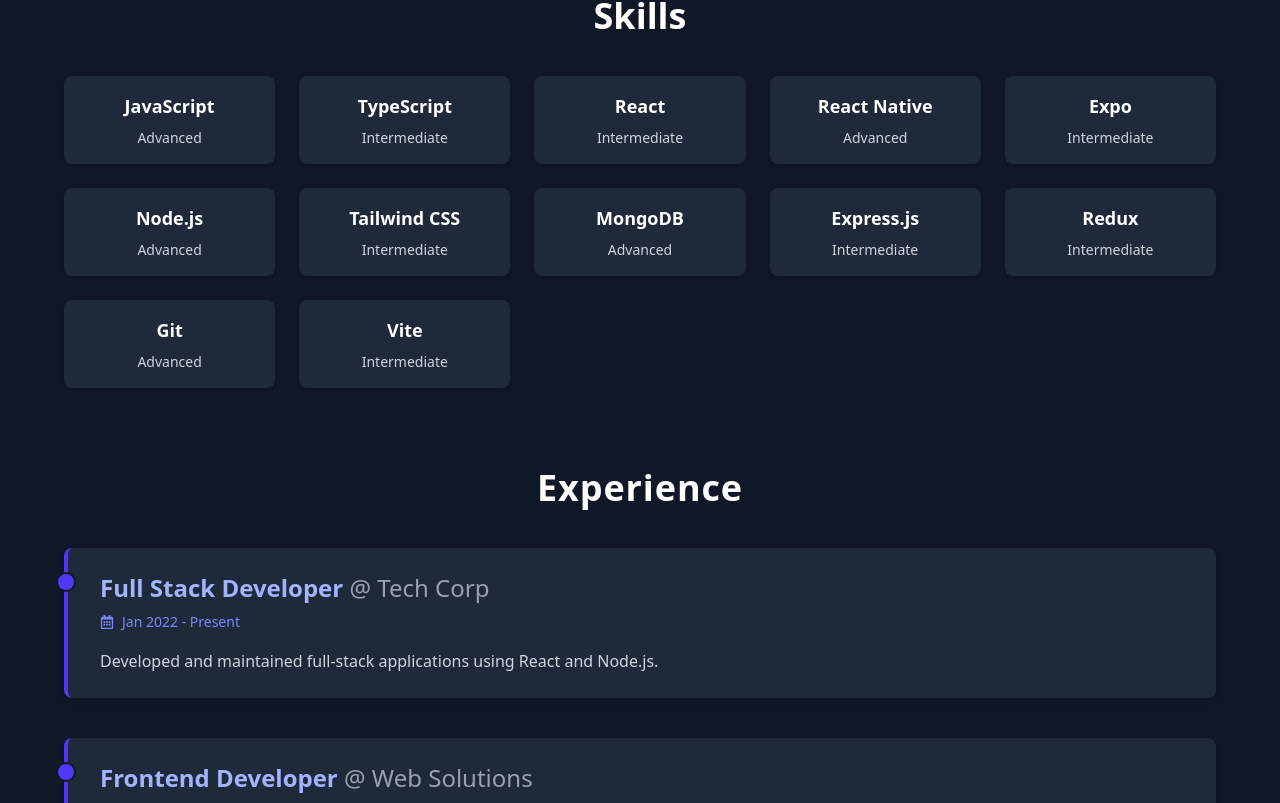
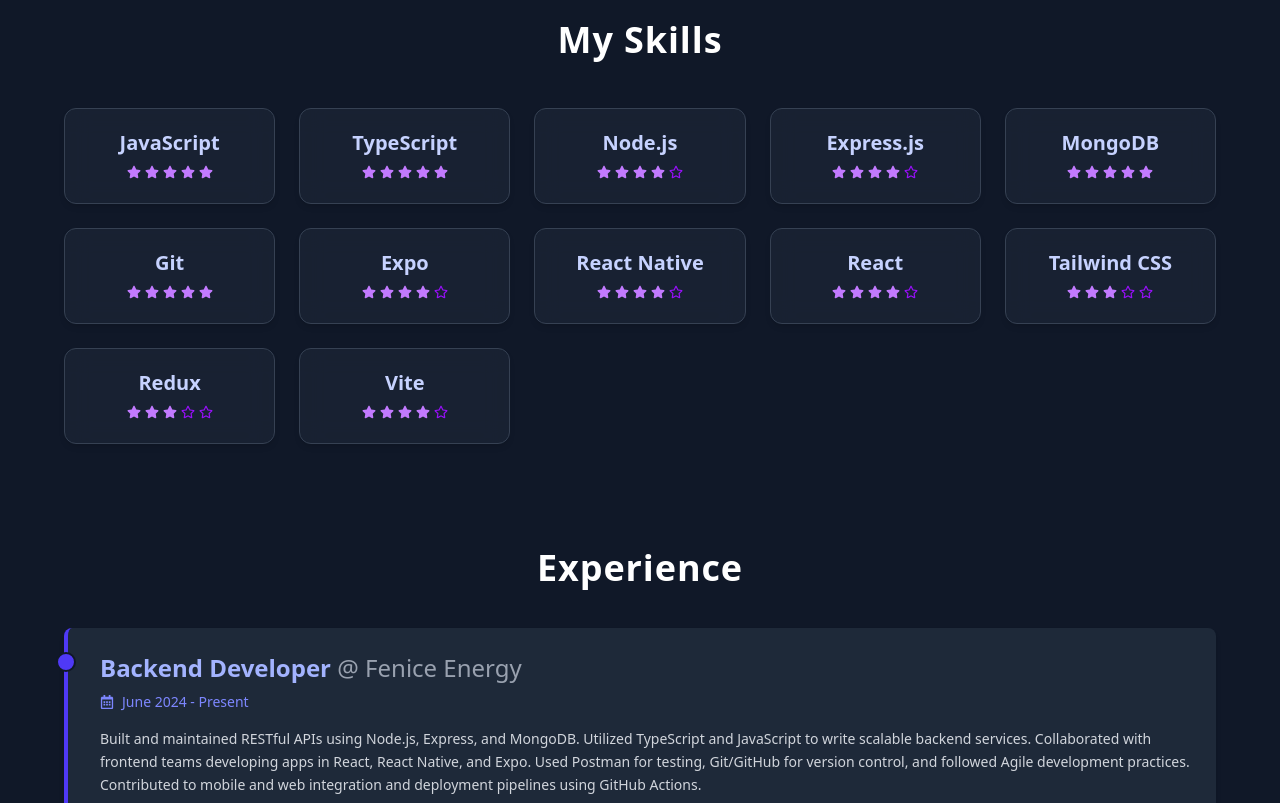
Before and after one commit to das-rn-apps/Deepak-Das, a React (Vite) app: page / in a window 1280 px wide. Shown: the part 1756-2559 px from the top of the page. Built offline with nearby package versions, Linux system fonts and the light colour scheme.

Commit message:
added experience

```diff
--- a/src/components/sections/Contact.tsx
+++ b/src/components/sections/Contact.tsx
@@ -22,7 +22,7 @@ const Contact = () => {
     };
 
     return (
-        <section id="contact" className="py-20 px-4 bg-gray-800">
+        <section id="contact" className="py-20 px-4 bg-gray-900">
             <div className="max-w-4xl mx-auto text-center">
                 <h2 className="text-3xl md:text-4xl font-bold text-white mb-10">
                     Contact Me
--- a/src/components/sections/Experience.tsx
+++ b/src/components/sections/Experience.tsx
@@ -14,7 +14,7 @@ const Experience = () => {
                     items={experience}
                     initialCount={2}
                     orientation="vertical"
-                    renderItem={({ id, role, company, from, to, description }) => (
+                    renderItem={({ id, role, company, companyUrl, from, to, description }) => (
                         <div
                             key={id}
                             className="relative border-l-4 border-indigo-600 pl-8 mb-5 last:mb-0 bg-gray-800 rounded-lg shadow-md hover:shadow-lg transition-shadow duration-300 cursor-pointer p-6"
@@ -24,9 +24,14 @@ const Experience = () => {
 
                             <h3 className="text-2xl font-semibold text-indigo-300 mb-2">
                                 {role}{" "}
-                                <span className="text-gray-400 font-normal">
+                                <a
+                                    href={companyUrl}
+                                    target="_blank"
+                                    rel="noopener noreferrer"
+                                    className="text-gray-400 font-normal hover:underline hover:text-indigo-400 transition"
+                                >
                                     @ {company}
-                                </span>
+                                </a>
                             </h3>
 
                             <p className="flex items-center gap-2 text-indigo-400 font-medium mb-4 text-sm">
@@ -34,7 +39,7 @@ const Experience = () => {
                                 <span>{from} - {to}</span>
                             </p>
 
-                            <p className="text-gray-300 leading-relaxed max-w-xl">
+                            <p className="text-gray-300 leading-relaxed max-w-6xl text-sm">
                                 {description}
                             </p>
                         </div>
--- a/src/components/sections/Hero.tsx
+++ b/src/components/sections/Hero.tsx
@@ -2,8 +2,15 @@ const Hero = () => {
     return (
         <section
             id="hero"
-            className="min-h-screen flex flex-col justify-center items-center text-center bg-gradient-to-br from-gray-900 to-gray-800"
+            className="min-h-screen flex flex-col justify-center items-center text-center bg-gradient-to-br from-gray-900 to-gray-800 px-4"
         >
+            {/* Profile Image */}
+            <img
+                src="/src/assets/image.png"
+                alt="Deepak Das"
+                className="w-32 h-32 md:w-40 md:h-40 rounded-full mb-6 border-1 border-blue-500 shadow-lg object-cover"
+            />
+
             <h1 className="text-4xl md:text-6xl font-extrabold text-white mb-4">
                 Hi, I'm <span className="text-blue-500">Deepak Das</span>
             </h1>
--- a/src/components/sections/Skills.tsx
+++ b/src/components/sections/Skills.tsx
@@ -1,24 +1,55 @@
 import { skills } from '../../data/skills';
+import { FaStar, FaRegStar } from 'react-icons/fa';
+
+const getStarCount = (level: string): number => {
+    switch (level.toLowerCase()) {
+        case 'beginner': return 1;
+        case 'intermediate': return 3;
+        case 'advanced': return 4;
+        case 'expert': return 5;
+        default: return 2;
+    }
+};
 
 const Skills = () => {
     return (
-        <section id="skills" className="py-10 px-4 bg-gray-900">
+        <section id="skills" className="py-16 px-4 bg-gray-900">
             <div className="max-w-6xl mx-auto text-center">
-                <h2 className="text-3xl md:text-4xl font-bold text-white mb-10">
-                    Skills
+                <h2 className="text-3xl md:text-4xl font-bold text-white mb-12 tracking-wide">
+                    My Skills
                 </h2>
-                <div className="grid grid-cols-2 sm:grid-cols-3 md:grid-cols-5 gap-6 max-w-6xl mx-auto">
-                    {skills.map(({ name, level }, idx) => (
+
+                <div className="grid grid-cols-2 sm:grid-cols-3 md:grid-cols-5 gap-6">
+                    {skills.map(({ name, level }, idx) => {
+                        const filledStars = getStarCount(level);
+                        const totalStars = 5;
+
+                        return (
                             <div
                                 key={idx}
-                            className="bg-gray-800 rounded-lg shadow p-4 flex flex-col items-center"
+                                className="relative bg-gray-800/60 backdrop-blur-md rounded-xl p-5 flex flex-col items-center shadow-md transition-transform transform hover:-translate-y-2 hover:shadow-lg border border-gray-700 group"
                             >
-                            <p className="text-lg font-semibold text-white mb-2">
+                                {/* Glowing border effect */}
+                                <div className="absolute inset-0 rounded-xl bg-gradient-to-tr from-indigo-500 via-purple-500 to-pink-500 opacity-0 group-hover:opacity-10 transition-opacity duration-300 z-0"></div>
+
+                                <div className="relative z-10 text-center">
+                                    <p className="text-xl font-semibold text-indigo-200 mb-2">
                                         {name}
                                     </p>
-                            <p className="text-sm text-gray-300">{level}</p>
+                                    <div className="flex justify-center mb-1">
+                                        {[...Array(totalStars)].map((_, i) =>
+                                            i < filledStars ? (
+                                                <FaStar key={i} className="text-purple-400 mx-0.5 text-sm" />
+                                            ) : (
+                                                <FaRegStar key={i} className="text-purple-600 mx-0.5 text-sm" />
+                                            )
+                                        )}
                                     </div>
-                    ))}
+                                    {/* <p className="text-xs text-gray-400 italic">{level}</p> */}
+                                </div>
+                            </div>
+                        );
+                    })}
                 </div>
             </div>
         </section>
--- a/src/data/experiences.ts
+++ b/src/data/experiences.ts
@@ -4,6 +4,7 @@ export interface Experience {
   id: number;
   role: string;
   company: string;
+  companyUrl: string;
   from: string;
   to: string | "Present";
   description: string;
@@ -12,47 +13,42 @@ export interface Experience {
 export const experience: Experience[] = [
   {
     id: 1,
-    role: "Full Stack Developer",
-    company: "Tech Corp",
-    from: "Jan 2022",
+    role: "Backend Developer",
+    company: "Fenice Energy",
+    companyUrl: "https://feniceenergy.com/",
+    from: "June 2024",
     to: "Present",
     description:
-      "Developed and maintained full-stack applications using React and Node.js.",
+      "Built and maintained RESTful APIs using Node.js, Express, and MongoDB. Utilized TypeScript and JavaScript to write scalable backend services. Collaborated with frontend teams developing apps in React, React Native, and Expo. Used Postman for testing, Git/GitHub for version control, and followed Agile development practices. Contributed to mobile and web integration and deployment pipelines using GitHub Actions.",
   },
   {
     id: 2,
-    role: "Frontend Developer",
-    company: "Web Solutions",
-    from: "Jun 2020",
-    to: "Dec 2021",
+    role: "Database Manager",
+    company: "Fenice Energy",
+    companyUrl: "https://feniceenergy.com/",
+    from: "December 2023",
+    to: "June 2024",
     description:
-      "Worked on responsive UI and improved UX with React and Tailwind CSS.",
+      "Designed, optimized, and managed MongoDB databases for high-performance applications. Integrated backend services with React, React Native, and Vite-based projects. Supported the migration of legacy codebases to TypeScript. Worked closely with developers to resolve data issues and enhance the performance of MERN stack applications using Git and GitHub for collaborative development.",
   },
   {
     id: 3,
-    role: "Junior Developer",
-    company: "Innovate Labs",
-    from: "Jan 2019",
-    to: "May 2020",
+    role: "Support DevOps",
+    company: "Fenice Energy",
+    companyUrl: "https://feniceenergy.com/",
+    from: "August 2023",
+    to: "December 2023",
     description:
-      "Assisted in building frontend components and fixed bugs in legacy projects.",
+      "Supported CI/CD implementation and automated deployments for React and React Native apps using GitHub Actions. Assisted in Docker container setup and Git branching strategies. Gained experience in managing build pipelines for web projects using Vite, and collaborated in Agile sprints to improve the delivery workflow.",
   },
   {
     id: 4,
-    role: "Intern Developer",
-    company: "Startup Hub",
-    from: "Jun 2018",
-    to: "Dec 2018",
+    role: "Tester",
+    company: "Fenice Energy",
+    companyUrl: "https://feniceenergy.com/",
+    from: "June 2023",
+    to: "August 2023",
     description:
-      "Collaborated on small projects, learning software development lifecycle and best practices.",
-  },
-  {
-    id: 5,
-    role: "Freelance Web Developer",
-    company: "Self-Employed",
-    from: "Jan 2017",
-    to: "May 2018",
-    description:
-      "Created websites for small businesses using HTML, CSS, and JavaScript.",
+      "Tested cross-platform applications built with React, React Native, and Expo. Used Postman for API testing for UI validation. Documented bugs, coordinated closely with developers, and contributed to quality assurance across web (Vite + Tailwind CSS) and mobile environments.",
   },
 ];
--- a/src/data/skills.ts
+++ b/src/data/skills.ts
@@ -2,20 +2,20 @@
 
 export interface Skill {
   name: string;
-  level: "Beginner" | "Intermediate" | "Advanced";
+  level: "Beginner" | "Intermediate" | "Advanced" | "Expert";
 }
 
 export const skills: Skill[] = [
-  { name: "JavaScript", level: "Advanced" },
-  { name: "TypeScript", level: "Intermediate" },
-  { name: "React", level: "Intermediate" },
+  { name: "JavaScript", level: "Expert" },
+  { name: "TypeScript", level: "Expert" },
+  { name: "Node.js", level: "Advanced" },
+  { name: "Express.js", level: "Advanced" },
+  { name: "MongoDB", level: "Expert" },
+  { name: "Git", level: "Expert" },
+  { name: "Expo", level: "Advanced" },
   { name: "React Native", level: "Advanced" },
-  { name: "Expo", level: "Intermediate" },
-  { name: "Node.js", level: "Advanced" },
+  { name: "React", level: "Advanced" },
   { name: "Tailwind CSS", level: "Intermediate" },
-  { name: "MongoDB", level: "Advanced" },
-  { name: "Express.js", level: "Intermediate" },
   { name: "Redux", level: "Intermediate" },
-  { name: "Git", level: "Advanced" },
-  { name: "Vite", level: "Intermediate" },
+  { name: "Vite", level: "Advanced" },
 ];
```
Also changed, not shown: src/components/sections/Testimonials.tsx (+54 -11 lines), src/data/testimonials.ts (+12 -2 lines), src/assets/image.png (added). Lines whose indentation alone changed are shown as unchanged.
